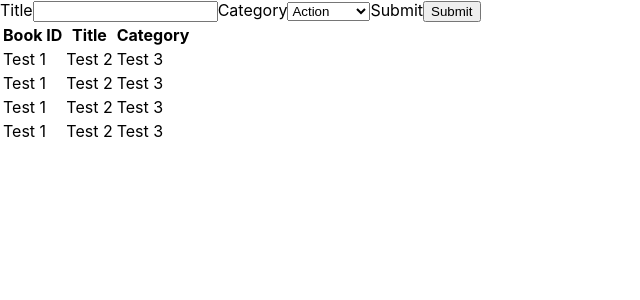
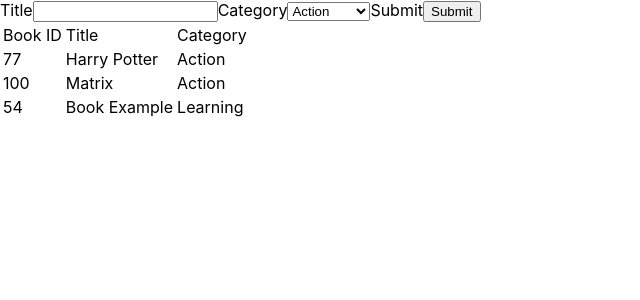
Before and after one commit to luisvinicius09/bookstoreRedux, a React (Create React App) app: page / in a window 1280 px wide. Shown: the top 300 px of the page, without its empty margins (0-640 px from the left). Built offline with nearby package versions, Linux system fonts and the light colour scheme.

Commit message:
Add connection to store and component

```diff
--- a/src/containers/BooksList.js
+++ b/src/containers/BooksList.js
@@ -1,35 +1,35 @@
-const BooksList = () => (
+import PropTypes from 'prop-types';
+import { connect } from 'react-redux';
+
+const BooksList = ({ books }) => (
   <div>
     <table>
-      <tr>
-        <th>Book ID</th>
-        <th>Title</th>
-        <th>Category</th>
-      </tr>
+      <thead>
+        <tr>
+          <td>Book ID</td>
+          <td>Title</td>
+          <td>Category</td>
+        </tr>
+      </thead>
       <tbody>
-        <tr>
-          <td>Test 1</td>
-          <td>Test 2</td>
-          <td>Test 3</td>
-        </tr>
-        <tr>
-          <td>Test 1</td>
-          <td>Test 2</td>
-          <td>Test 3</td>
-        </tr>
-        <tr>
-          <td>Test 1</td>
-          <td>Test 2</td>
-          <td>Test 3</td>
-        </tr>
-        <tr>
-          <td>Test 1</td>
-          <td>Test 2</td>
-          <td>Test 3</td>
-        </tr>
+        { books.map((book) => (
+          <tr key={book.id}>
+            <td>{book.id}</td>
+            <td>{book.title}</td>
+            <td>{book.category}</td>
+          </tr>
+        )) }
       </tbody>
     </table>
   </div>
 );
 
-export default BooksList;
+const mapStateToProps = (s) => ({
+  books: s.books,
+});
+
+BooksList.propTypes = {
+  books: PropTypes.instanceOf(Object).isRequired,
+};
+
+export default connect(mapStateToProps)(BooksList);
```
